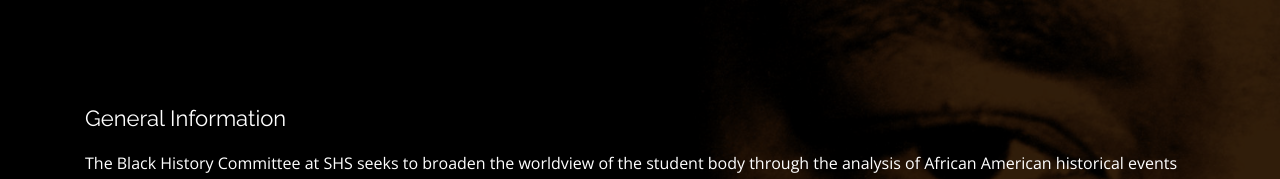
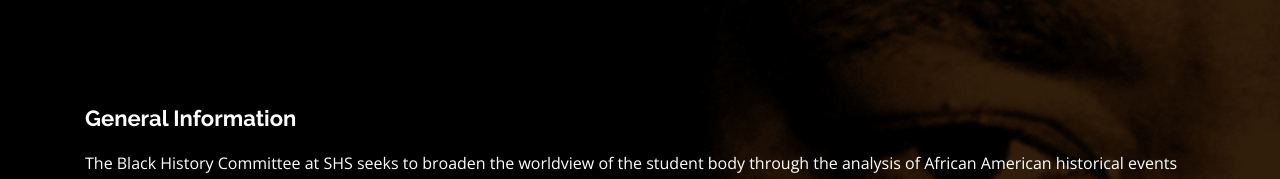
Before and after one commit to mariogz516/BHC, a plain HTML site: page general information.html in a window 1280 px wide. Shown: the top 179 px of the page. Drawn offline with nearby package versions, Linux system fonts and the light colour scheme.

Commit message:
Add files via upload

```diff
--- a/general information.html
+++ b/general information.html
@@ -55,7 +55,7 @@
 
 
           <div class="col-lg-12 portfolio-info">
-            <h3>General Information </Textarea></h3>
+            <h3><strong>General Information</strong> </Textarea></h3>
 The Black History Committee at SHS seeks to broaden the worldview of the student body through the analysis of African American historical events and their impact on American culture.
 
 
```
